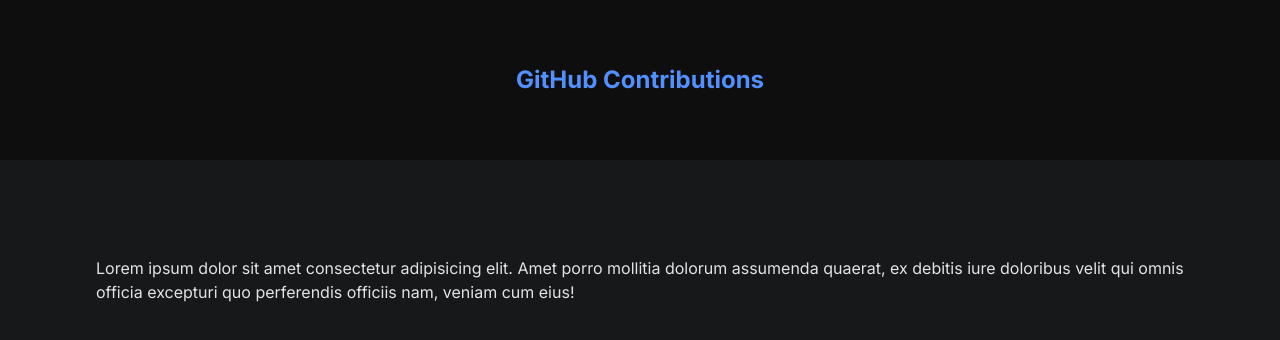
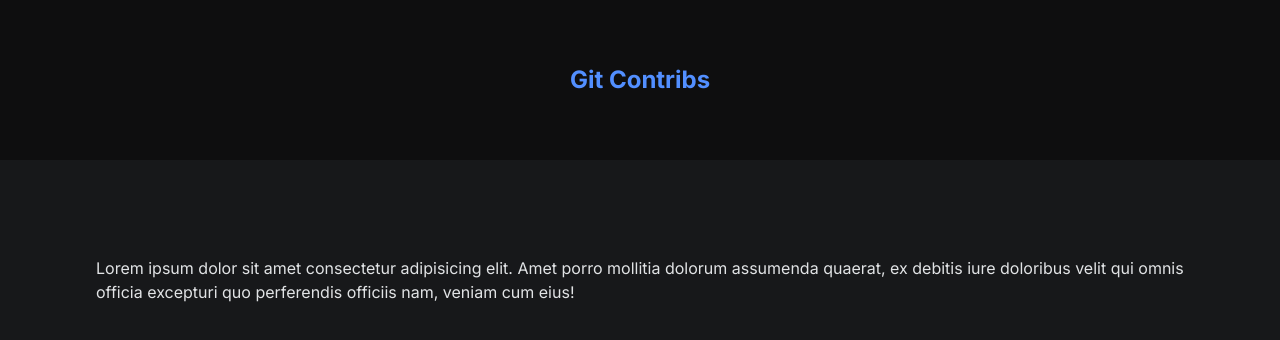
Before and after one commit to belapferreira/github-contributions-collection, a Next.js app: page / in a window 1280 px wide. Shown: the top 340 px of the page. Built offline with nearby package versions, Linux system fonts and the light colour scheme.

Commit message:
chore: update the name in the header

```diff
--- a/src/app/components/Header.tsx
+++ b/src/app/components/Header.tsx
@@ -2,9 +2,7 @@
   return (
     <header className="flex w-full items-center justify-center bg-gray-950 p-16">
       <div className="max-w-content-w flex w-full justify-center">
-        <h1 className="text-blue-light text-2xl font-bold">
-          GitHub Contributions
-        </h1>
+        <h1 className="text-blue-light text-2xl font-bold">Git Contribs</h1>
       </div>
     </header>
   );
```
